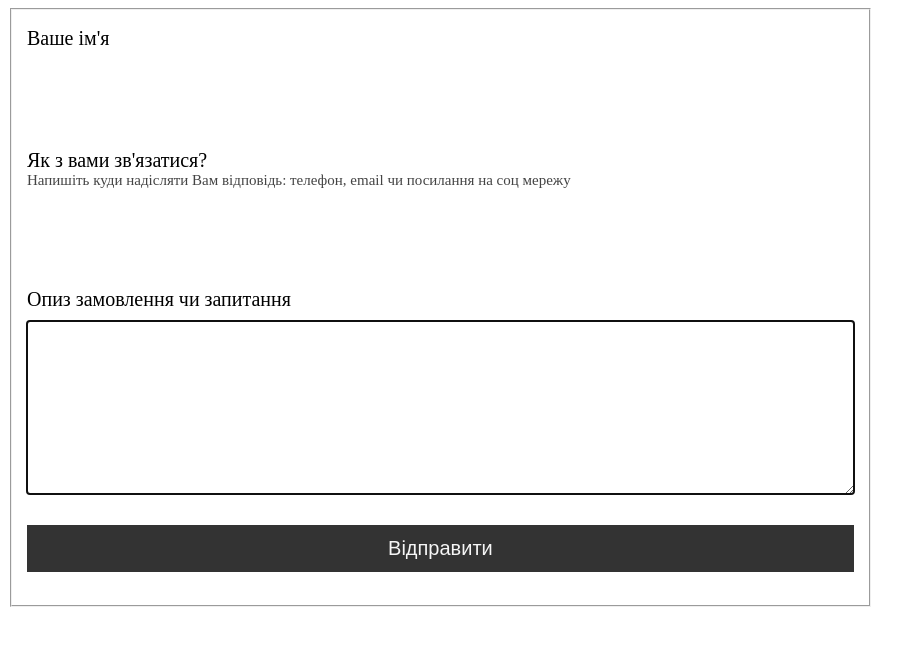
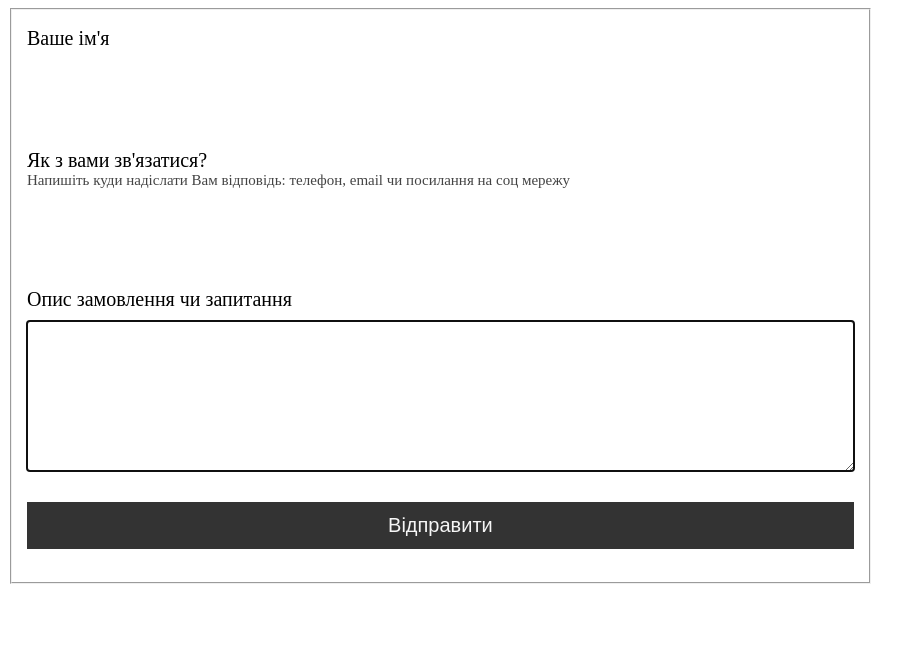
Before and after one commit to omalaya/omalaya.github.io, a plain HTML site: page contact.html in a window 1280 px wide. Shown: the whole page, without its empty margins (0-924 px from the left). Drawn offline with Linux system fonts and the light colour scheme.

Commit message:
Fix typo in contact.html

```diff
--- a/contact.html
+++ b/contact.html
@@ -8,12 +8,12 @@
             <input name="name" type="text" id="name" title="Як до вас звертатись?">
 
             <label for="contact">Як з вами зв'язатися?
-                <small>Напишіть куди надісляти Вам відповідь: телефон, email чи посилання на соц мережу</small>
+                <small>Напишіть куди надіслати Вам відповідь: телефон, email чи посилання на соц мережу</small>
             </label>
             <input name="contact" type="text" id="contact" title="Ваши контакты">
 
-            <label for="message"><span class="required">Опиз замовлення чи запитання</span></label>
-            <textarea name="message" rows="6" id="message" title="Текст повідомлення" autofocus></textarea>
+            <label for="message"><span class="required">Опис замовлення чи запитання</span></label>
+            <textarea name="message" rows="5" id="message" title="Текст повідомлення" autofocus></textarea>
 
             <button class="submit">&nbsp;<span>Відправити</span>&nbsp;</button>
             <div id="send-status-wrapper"><span id="send-status"></span></div>
```
